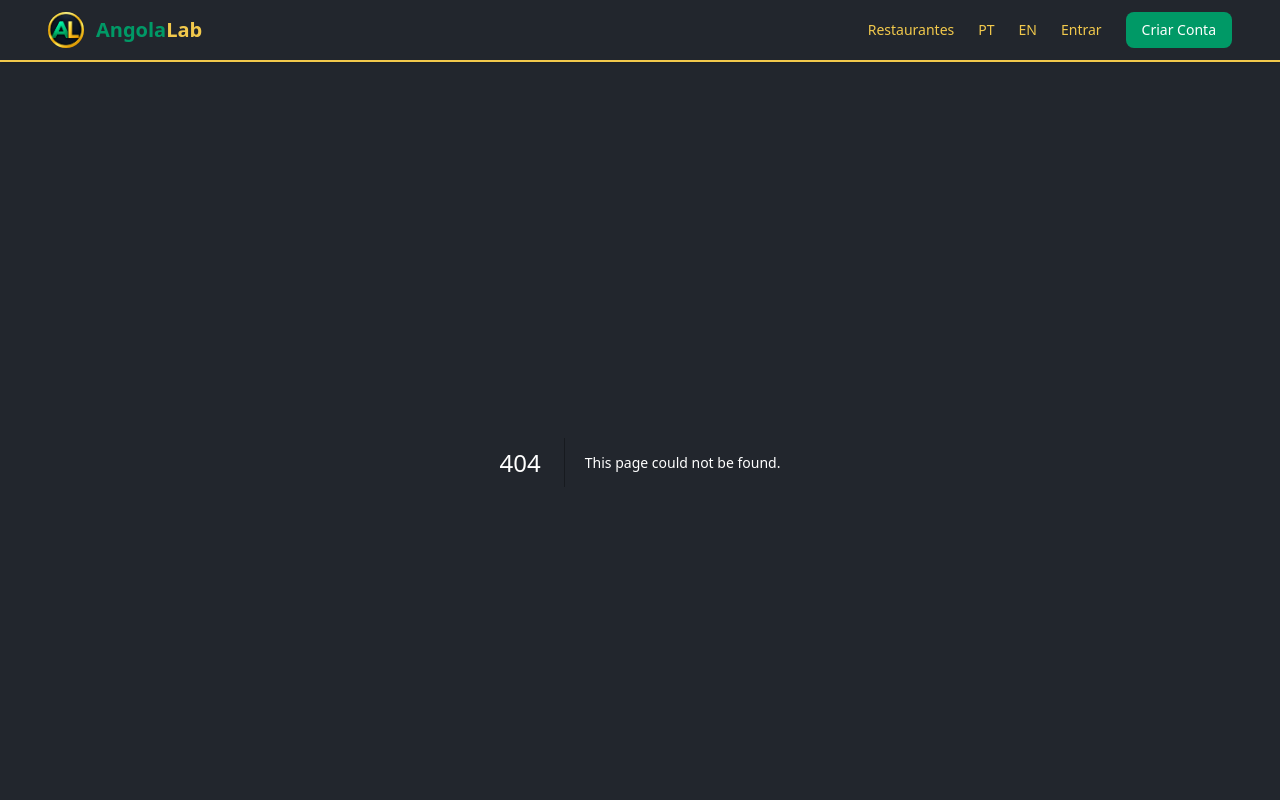
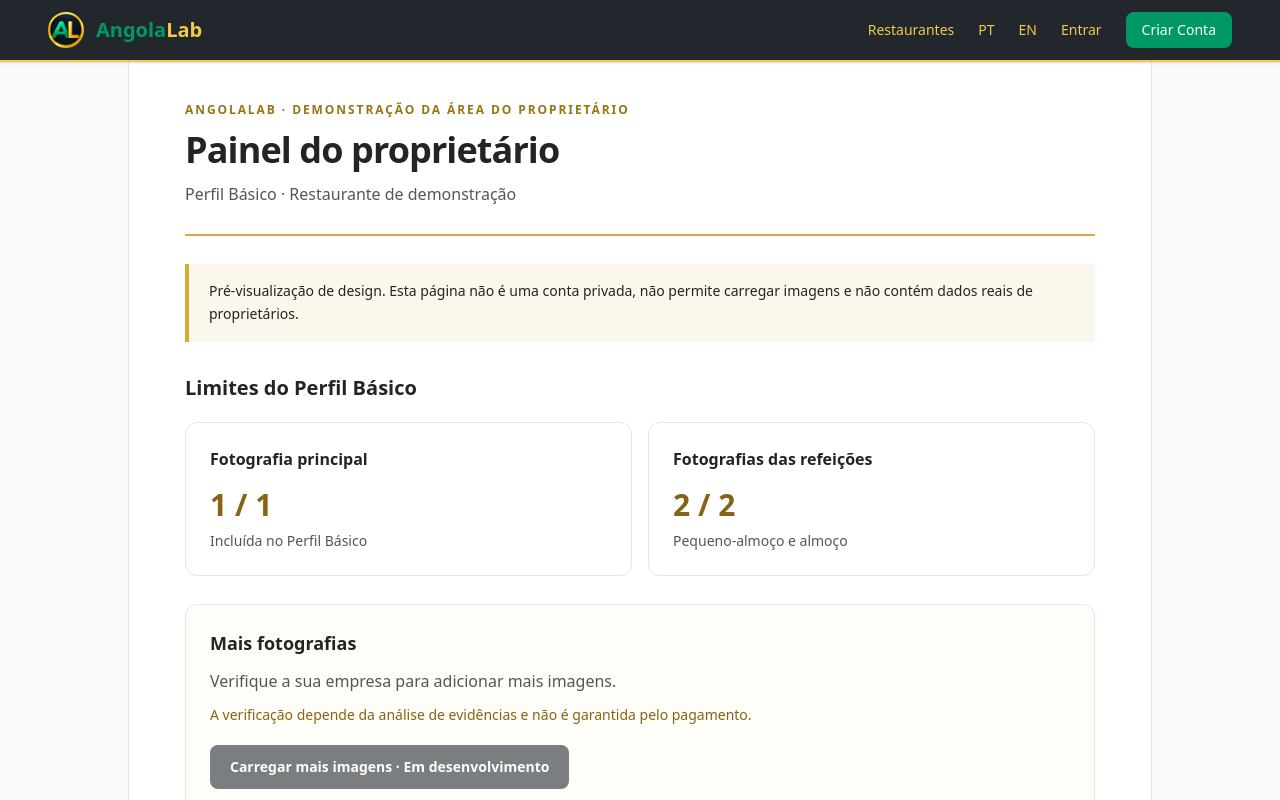
Before and after one commit to oswaldodeal/angolalab-restaurants, a Next.js app: page /pt/proprietario/demo in a window 1280 px wide. Before the commit this address had no page. Shown: the top 800 px of the page. Built offline with nearby package versions, Linux system fonts and the light colour scheme.

Commit message:
feat(owner): add pt Basic dashboard preview route

```diff
--- /dev/null
+++ b/app/pt/proprietario/demo/page.tsx
@@ -0,0 +1,5 @@
+import OwnerDashboardDemo from '@/components/OwnerDashboardDemo';
+
+export default function Page() {
+  return <OwnerDashboardDemo language="pt" />;
+}
```
